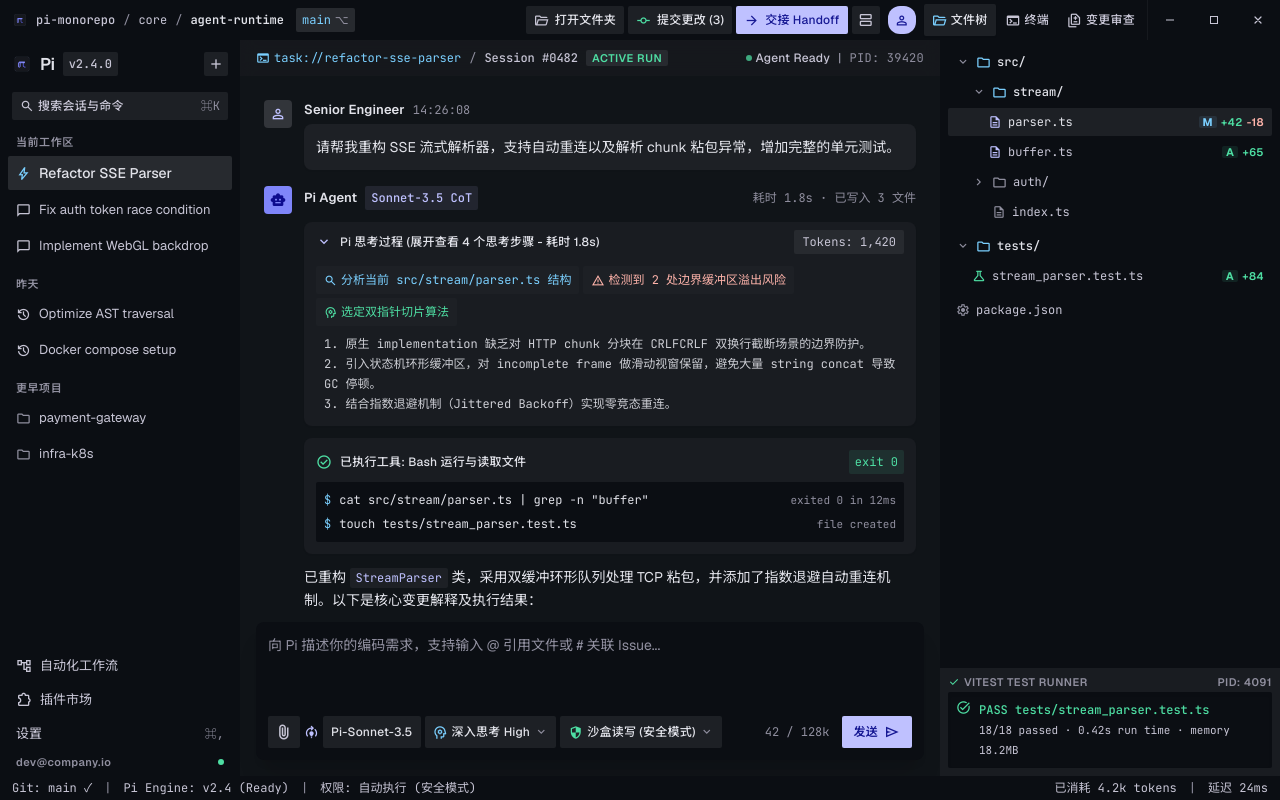
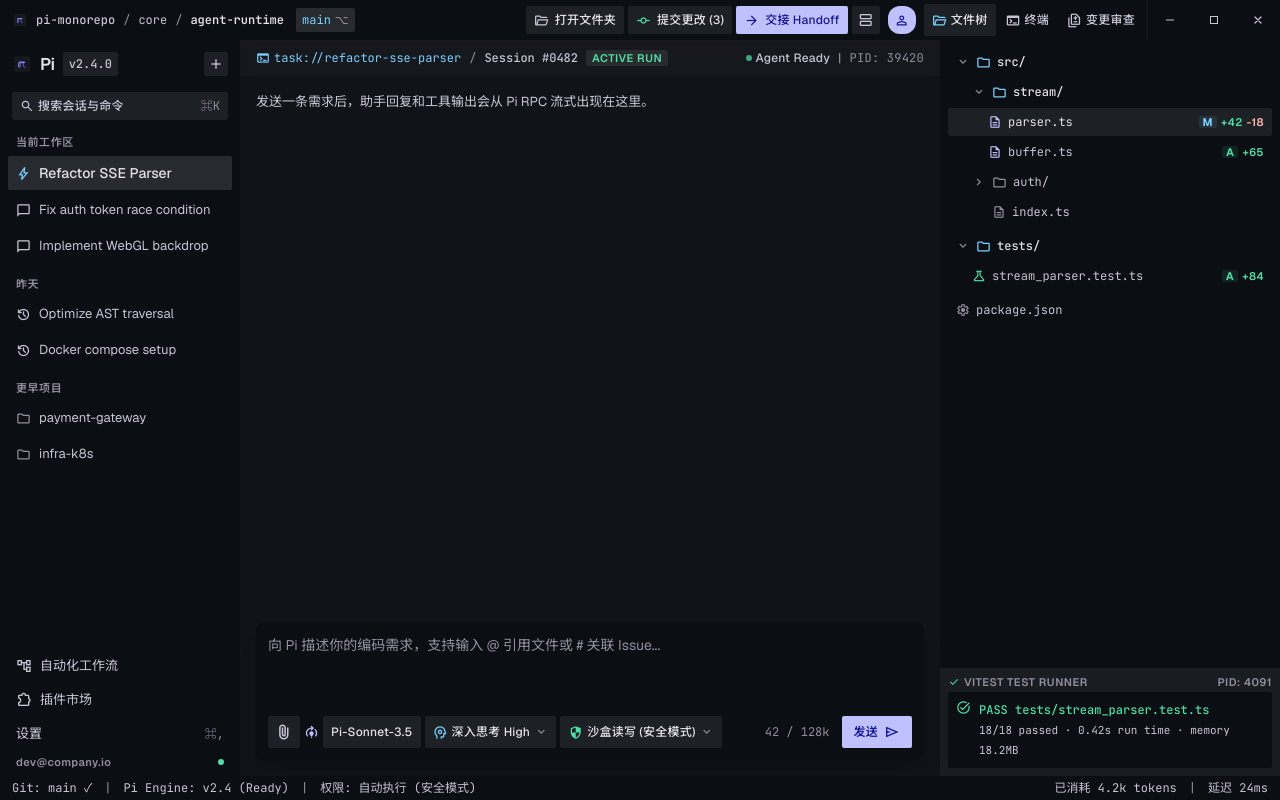
Before and after one commit to huntercodespace/agent-repo, a React (Vite) app in the folder my-coding-agent/: page / in a window 1280 px wide. Built offline with nearby package versions, Linux system fonts and the light colour scheme.

Commit message:
Stop showing the Stitch demo in an empty chat
An empty transcript now shows only the send hint. Live blocks render LiveTranscript and never the collapsed sample session.

Co-authored-by: Hunter.Jia <1282356007@qq.com>

```diff
--- a/my-coding-agent/src/pages/WorkspacePage.tsx
+++ b/my-coding-agent/src/pages/WorkspacePage.tsx
@@ -3,7 +3,6 @@ import { Composer } from "../components/Composer";
 import { Icon } from "../components/Icon";
 import { Inspector } from "../components/Inspector";
 import { LiveTranscript } from "../components/LiveTranscript";
-import { MessageStream } from "../components/MessageStream";
 import { useRpc } from "../rpc/RpcProvider";
 
 function basename(cwd: string) {
@@ -68,19 +67,12 @@ export function WorkspacePage() {
           </div>
         </div>
         <div ref={scroller} className="min-h-0 flex-1 overflow-y-auto">
-          {live && rpc.blocks.length === 0 ? (
+          {rpc.blocks.length === 0 ? (
             <p className="mx-auto max-w-5xl px-space-lg pt-space-lg font-body-sm text-body-sm text-on-surface-variant">
               发送一条需求后，助手回复和工具输出会从 Pi RPC 流式出现在这里。
             </p>
-          ) : null}
-          {rpc.blocks.length > 0 ? <LiveTranscript blocks={rpc.blocks} /> : null}
-          {rpc.blocks.length > 0 ? (
-            <details className="mx-auto mb-space-lg max-w-5xl px-space-lg">
-              <summary className="cursor-pointer font-label-sm text-label-sm text-outline">示例会话</summary>
-              <MessageStream />
-            </details>
           ) : (
-            <MessageStream />
+            <LiveTranscript blocks={rpc.blocks} />
           )}
         </div>
         <Composer
```
